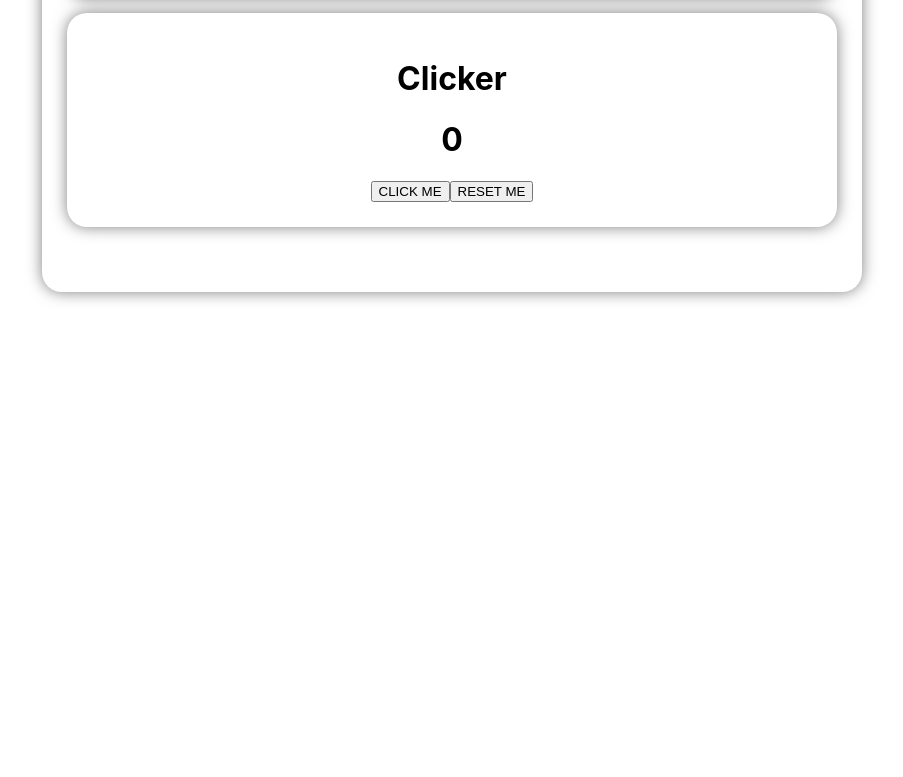
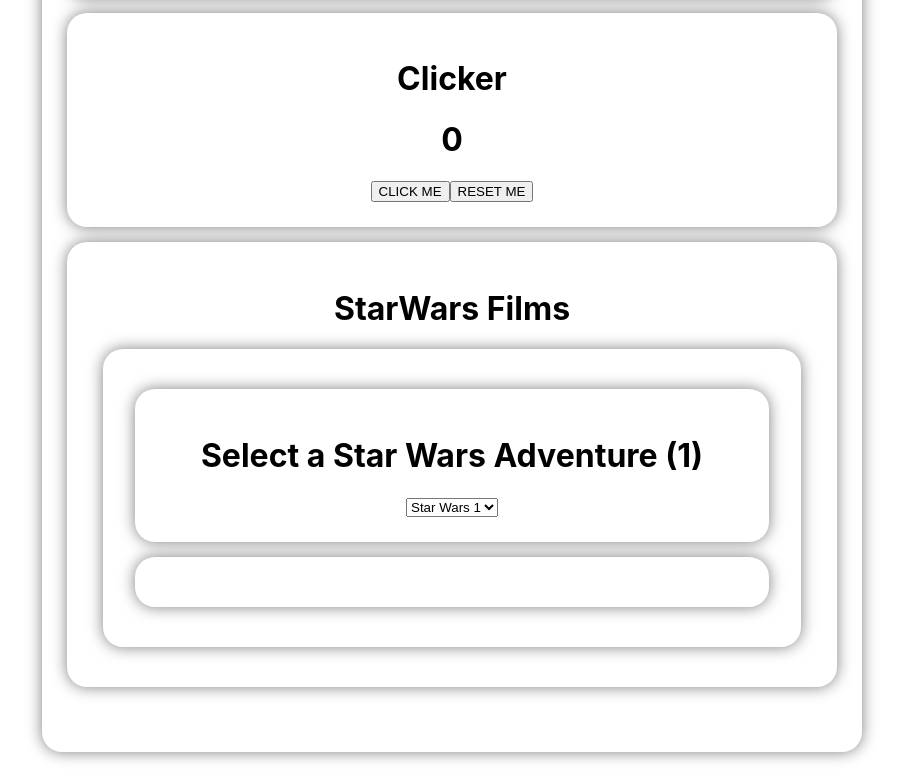
Before and after one commit to jas112/REACT-STUDY-Hooks-Playground, a React (Create React App) app: page / in a window 1280 px wide. Shown: the part 2029-2806 px from the top of the page, without its empty margins (188-1091 px from the left). Before the commit the page ends 2346 px from the top, so only its background shows below. Built offline with nearby package versions, Linux system fonts and the light colour scheme.

Commit message:
added StarWarsFilms js...useEffect exercise.

```diff
--- a/src/App.js
+++ b/src/App.js
@@ -6,7 +6,9 @@
 import HookForm from './components/hookForm/HookForm';
 import RefactoredHookForm from './components/hookForm/RefactoredHookForm';
 import Clicker from './components/clicker/Clicker';
+import StarWarsFilms from './components/starWarsFilms/StarWarsFilms';
 import './App.css';
+
 
 function App() {
   return (
@@ -21,6 +23,7 @@
       <HookForm />
       <RefactoredHookForm />
       <Clicker />
+      <StarWarsFilms />
     </div>
   );
 }
--- /dev/null
+++ b/src/components/starWarsFilms/StarWarsFilms.js
@@ -0,0 +1,30 @@
+import React, {useState, useEffect} from 'react';
+
+function StarWarsFilms() {
+    const [filmId, setFilmId] = useState(1);
+
+  return (
+    <div className='StarWarsFilms App-module'>
+        <h1>StarWars Films</h1>
+        <div className='StarWarsFilms-console App-module'>
+            <div className='StarWarsFilms-console-select App-module'>
+                <h1>Select a Star Wars Adventure ({filmId})</h1>
+                <select value={filmId} onChange={evt => setFilmId(evt.target.value)}>
+                    <option value='1'>Star Wars 1</option>
+                    <option value='2'>Star Wars 2</option>
+                    <option value='3'>Star Wars 3</option>
+                    <option value='4'>Star Wars 4</option>
+                    <option value='5'>Star Wars 5</option>
+                    <option value='6'>Star Wars 6</option>
+                    <option value='7'>Star Wars 7</option>
+                </select>
+            </div>
+            <div className='StarWarsFilms-console-display App-module'>
+
+            </div>
+        </div>
+    </div>
+  )
+}
+
+export default StarWarsFilms;
```
